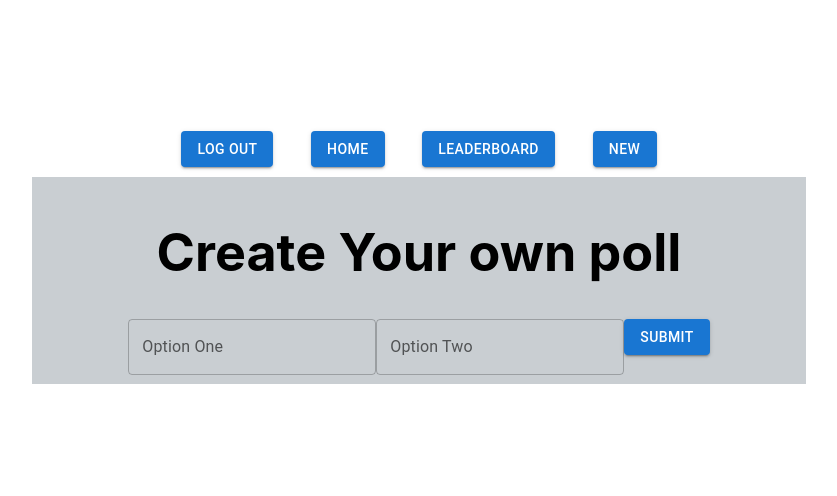
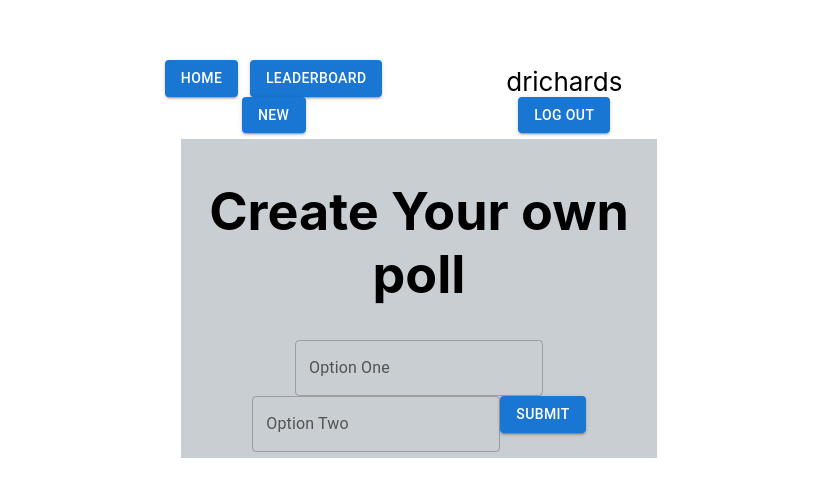
Before and after one commit to drichards188/polling-project, a React (Create React App) app: page /new in a window 1280 px wide. Shown: the part 138-634 px from the top of the page, without its empty margins (221-1058 px from the left). Built offline with nearby package versions, Linux system fonts and the light colour scheme.

Commit message:
updated header layout

```diff
--- a/src/features/misc/Header.tsx
+++ b/src/features/misc/Header.tsx
@@ -9,11 +9,8 @@ const Header = () => {
     };
 
     return (
-            <nav style={{display: "inline-block", minWidth: "100%"}}>
-                <Link style={linkStyle} to={'/'}>
-                    <Button variant="contained">Log Out</Button>
-                </Link>
-
+        <div>
+            <nav style={{display: "inline-block", minWidth: "50%"}}>
                 <Link style={linkStyle} to={"/home"}>
                     <Button variant="contained">Home</Button>
                 </Link>
@@ -26,6 +23,15 @@ const Header = () => {
                     <Button variant="contained">New</Button>
                 </Link>
             </nav>
+            <div style={{display: "inline-block", minWidth: "50%"}}>
+                <div>
+                    drichards
+                </div>
+                <Link style={linkStyle} to={'/'}>
+                    <Button variant="contained">Log Out</Button>
+                </Link>
+            </div>
+        </div>
     )
 }
 
--- a/src/features/misc/Landing.tsx
+++ b/src/features/misc/Landing.tsx
@@ -22,7 +22,7 @@ const Landing = () => {
     }
 
     const handleAccountSelect = (e: any) => {
-        navigate('/polling')
+        navigate('/poll')
     }
 
     return (
```
